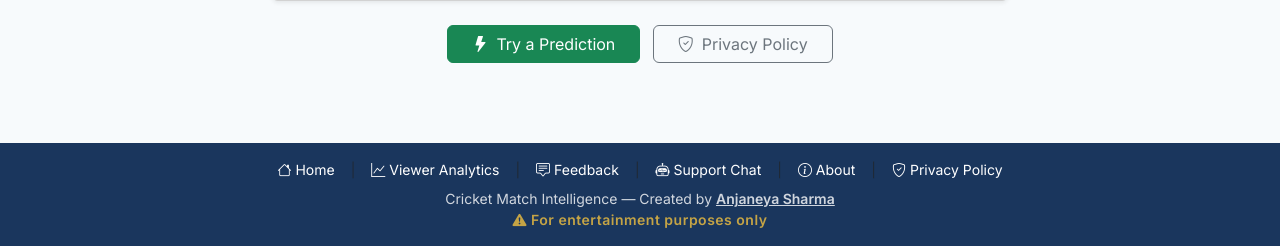
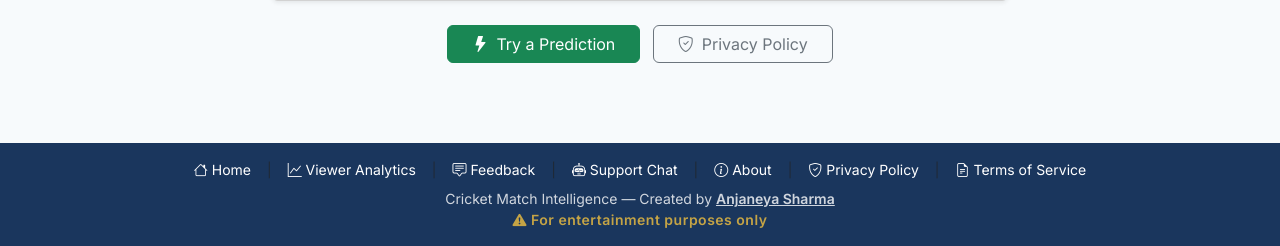
Before and after one commit to econsmaestro/cricket-score-predictor, a Flask app: page /about in a window 1280 px wide. Shown: the part 1378-1624 px from the top of the page. Run offline with Flask 3, Linux system fonts and the light colour scheme; parts of the project's set-up code (start-up, migrations or seed data) failed here and were passed over; some libraries are stand-ins or nearby versions.

Commit message:
Link terms of service in the site footer

```diff
--- a/templates/base.html
+++ b/templates/base.html
@@ -174,6 +174,8 @@
                 <a href="/about" class="text-white text-decoration-none"><i class="bi bi-info-circle"></i> About</a>
                 <span class="text-muted">|</span>
                 <a href="/privacy-policy" class="text-white text-decoration-none"><i class="bi bi-shield-check"></i> Privacy Policy</a>
+                <span class="text-muted">|</span>
+                <a href="/terms-of-service" class="text-white text-decoration-none"><i class="bi bi-file-earmark-text"></i> Terms of Service</a>
             </div>
             <p>Cricket Match Intelligence &mdash; Created by <a href="/about" class="text-white fw-semibold">Anjaneya Sharma</a></p>
             <p class="mb-0" style="color: #f0c040; font-weight: 600; font-size: 14px; letter-spacing: 0.5px;"><i class="bi bi-exclamation-triangle-fill me-1"></i>For entertainment purposes only</p>
```
